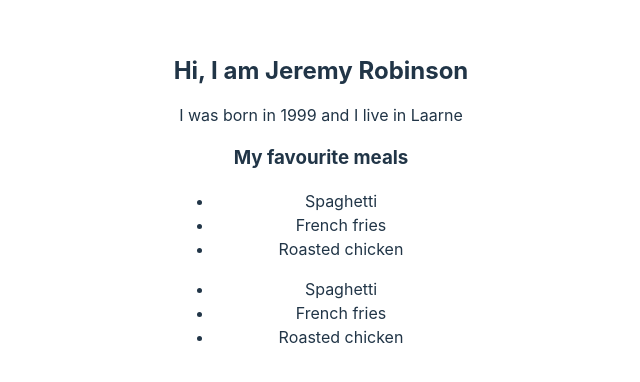
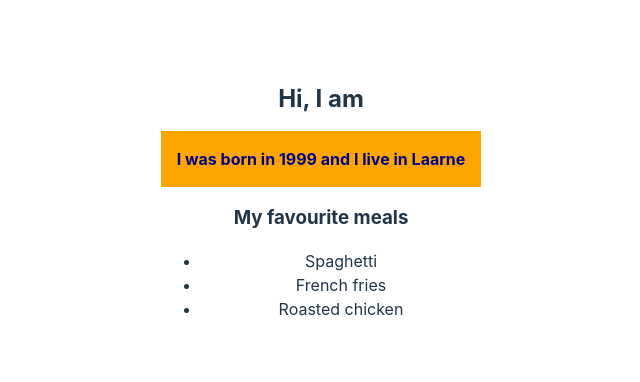
Before and after one commit to Marat200118/start-react, a React (Vite) app: page / in a window 1280 px wide. Shown: the part 198-580 px from the top of the page, without its empty margins (319-959 px from the left). Built offline with nearby package versions, Linux system fonts and the light colour scheme.

Commit message:
3rd task completed

```diff
--- a/src/App.jsx
+++ b/src/App.jsx
@@ -4,10 +4,9 @@ import Meals, { List } from "./Meals";
 function App() {
   return (
     <article>
-      <h2>Hi, I am Jeremy Robinson</h2>
+      <h2>Hi, I am {name}</h2>
       <Bio />
       <Meals />
-      <List />
     </article>
   );
 }
--- a/src/Bio.jsx
+++ b/src/Bio.jsx
@@ -1 +1,19 @@
-export const Bio = () => <p>I was born in 1999 and I live in Laarne</p>;
+export const Bio = () => {
+  const bioData = {
+    birthPlace: "Laarne",
+    yearOfBirth: 1999,
+  };
+
+  return (
+    <p
+      style={{
+        color: "darkblue",
+        backgroundColor: "orange",
+        fontWeight: "bold",
+        padding: "1rem",
+      }}
+    >
+      I was born in {bioData.yearOfBirth} and I live in {bioData.birthPlace}
+    </p>
+  );
+};
```
